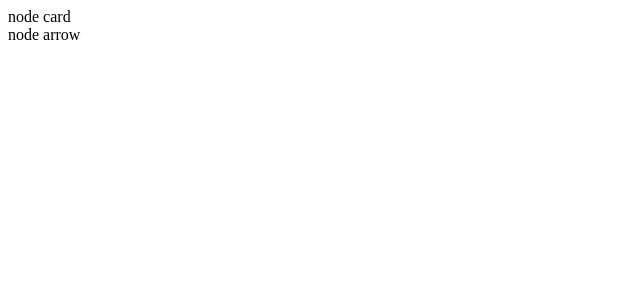
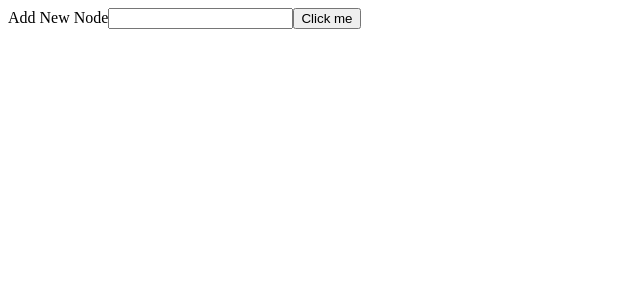
Before and after one commit to ArbabsLab/AlgoPro, a React (Vite) app in the folder algopro/: page / in a window 1280 px wide. Shown: the top 300 px of the page, without its empty margins (0-640 px from the left). Built offline with nearby package versions, Linux system fonts and the light colour scheme.

Commit message:
Added AddNode on React

```diff
--- a/algopro/src/App.jsx
+++ b/algopro/src/App.jsx
@@ -1,13 +1,11 @@
 
-import NodeCard from "./components/NodeCard"
-import NodeArrow from "./components/NodeArrow"
+import { AddNode } from "./components/AddNode"
 
 function App() {
-
   return (
     <main>
-      <NodeCard />
-      <NodeArrow />
+      <AddNode />
+
     </main>
   )
 }
--- /dev/null
+++ b/algopro/src/components/AddNode.jsx
@@ -0,0 +1,11 @@
+import React from "react";
+
+export function AddNode(){
+    return(
+        <div>
+            <label for="add-node-input">Add New Node</label>
+            <input type="number" id="add-node-input" name="add-node-input"/>
+            <input type="button" value="Click me"></input>
+        </div>
+    )
+}
--- a/algopro/src/components/NodeArrow.jsx
+++ /dev/null
@@ -1,7 +0,0 @@
-import React from 'react'
-
-export default function NodeArrow() {
-  return (
-    <div>node arrow</div>
-  )
-}
--- a/algopro/src/components/NodeCard.jsx
+++ /dev/null
@@ -1,7 +0,0 @@
-import React from 'react'
-
-export default function NodeCard() {
-  return (
-    <div>node card</div>
-  )
-}
```
Also changed, not shown: 1 other file (tests, documents, lock files or other folders).
